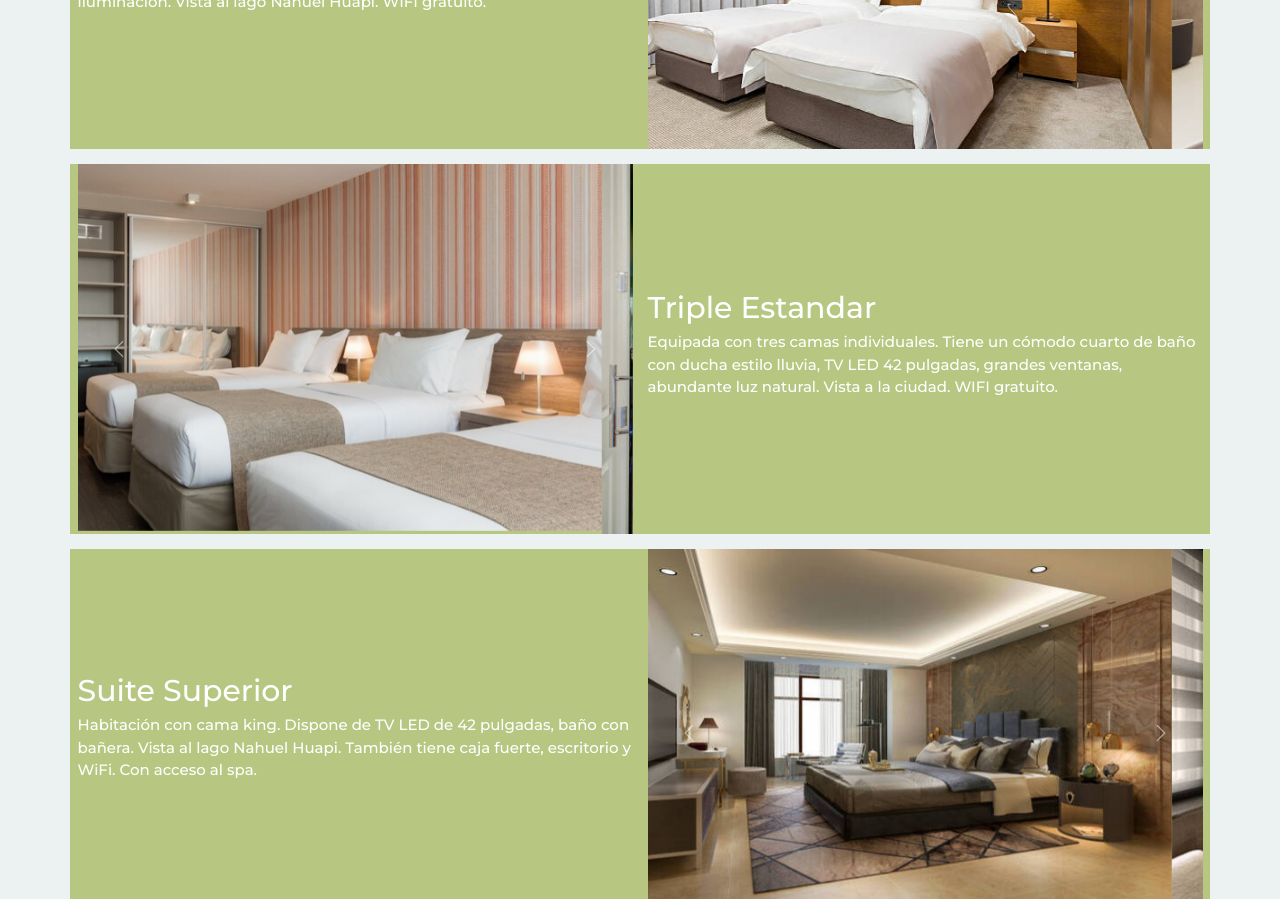
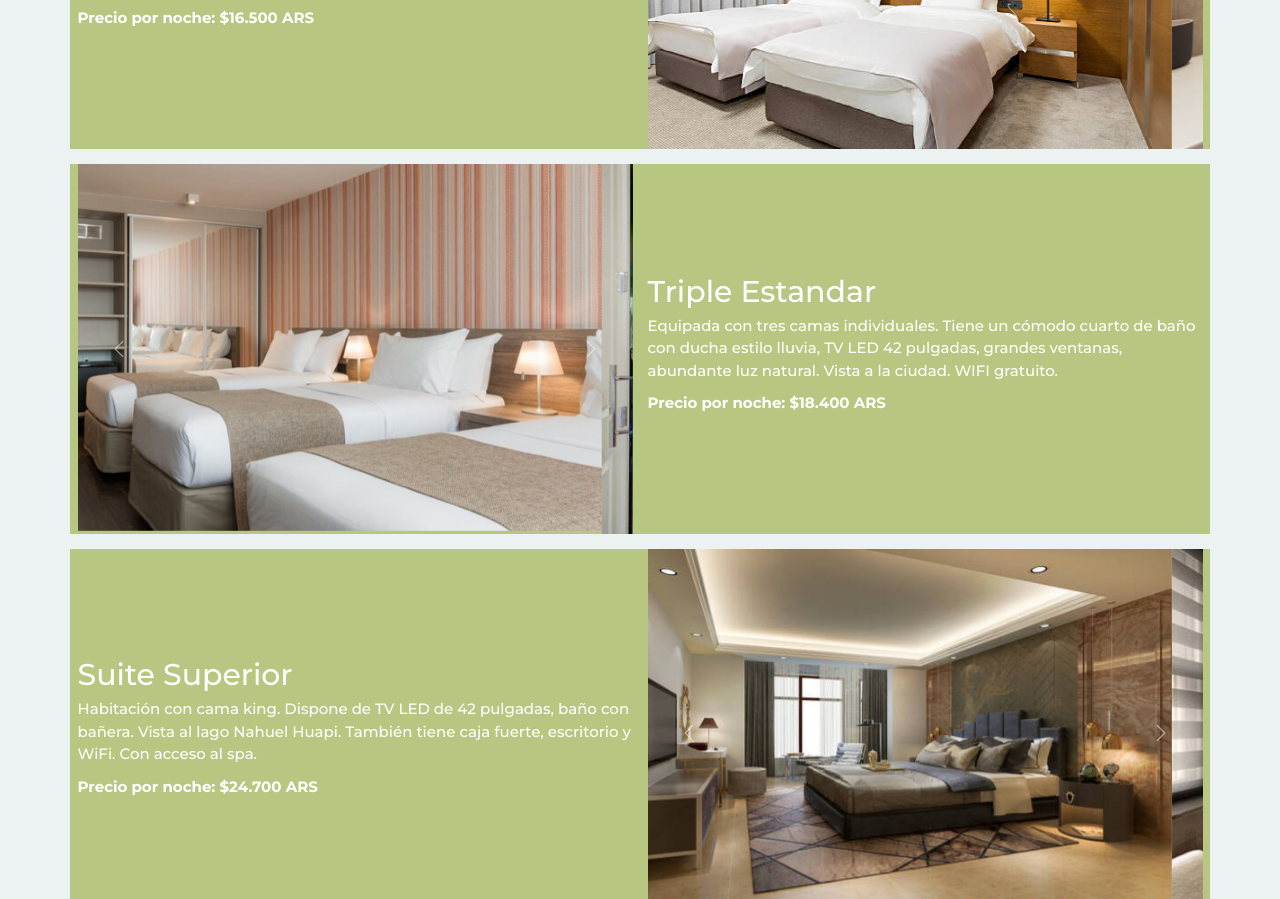
Before and after one commit to anaayalak/Hotel-Patagonia, a website: page pages/habitaciones.html in a window 1280 px wide. Shown: the part 730-1629 px from the top of the page. Drawn offline with Linux system fonts and the light colour scheme; a web font is replaced by a local one.

Commit message:
Se agrego valores en pagina habitaciones

```diff
--- a/pages/habitaciones.html
+++ b/pages/habitaciones.html
@@ -81,6 +81,9 @@
           ducha estilo lluvia, televisión LED de 32”, gran ventanal y
           abundante luz natural con vista a la ciudad. WIFI gratuito.
         </p>
+        <p class="fw-bold">
+          Precio por noche: $15.800 ARS
+        </p>
       </div>
     </div>
     <div class="row justify-content-center mb-4 align-items-center room">
@@ -90,6 +93,9 @@
           Equipada con dos camas individuales. Posee un moderno baño completo
           con ducha estilo lluvia, televisión LED de 32”, excelente
           iluminacion. Vista al lago Nahuel Huapi. WIFI gratuito.
+        </p>
+        <p class="fw-bold">
+          Precio por noche: $16.500 ARS
         </p>
       </div>
       <div class="col-md-6">
@@ -145,6 +151,9 @@
           con ducha estilo lluvia, TV LED 42 pulgadas, grandes ventanas,
           abundante luz natural. Vista a la ciudad. WIFI gratuito.
         </p>
+        <p class="fw-bold">
+          Precio por noche: $18.400 ARS
+        </p>
       </div>
     </div>
     <div class="row justify-content-center mb-4 align-items-center room">
@@ -154,6 +163,9 @@
           Habitación con cama king. Dispone de TV LED de 42 pulgadas, baño con
           bañera. Vista al lago Nahuel Huapi. También tiene caja fuerte,
           escritorio y WiFi. Con acceso al spa.
+        </p>
+        <p class="fw-bold">
+          Precio por noche: $24.700 ARS
         </p>
       </div>
       <div class="col-md-6">
```
